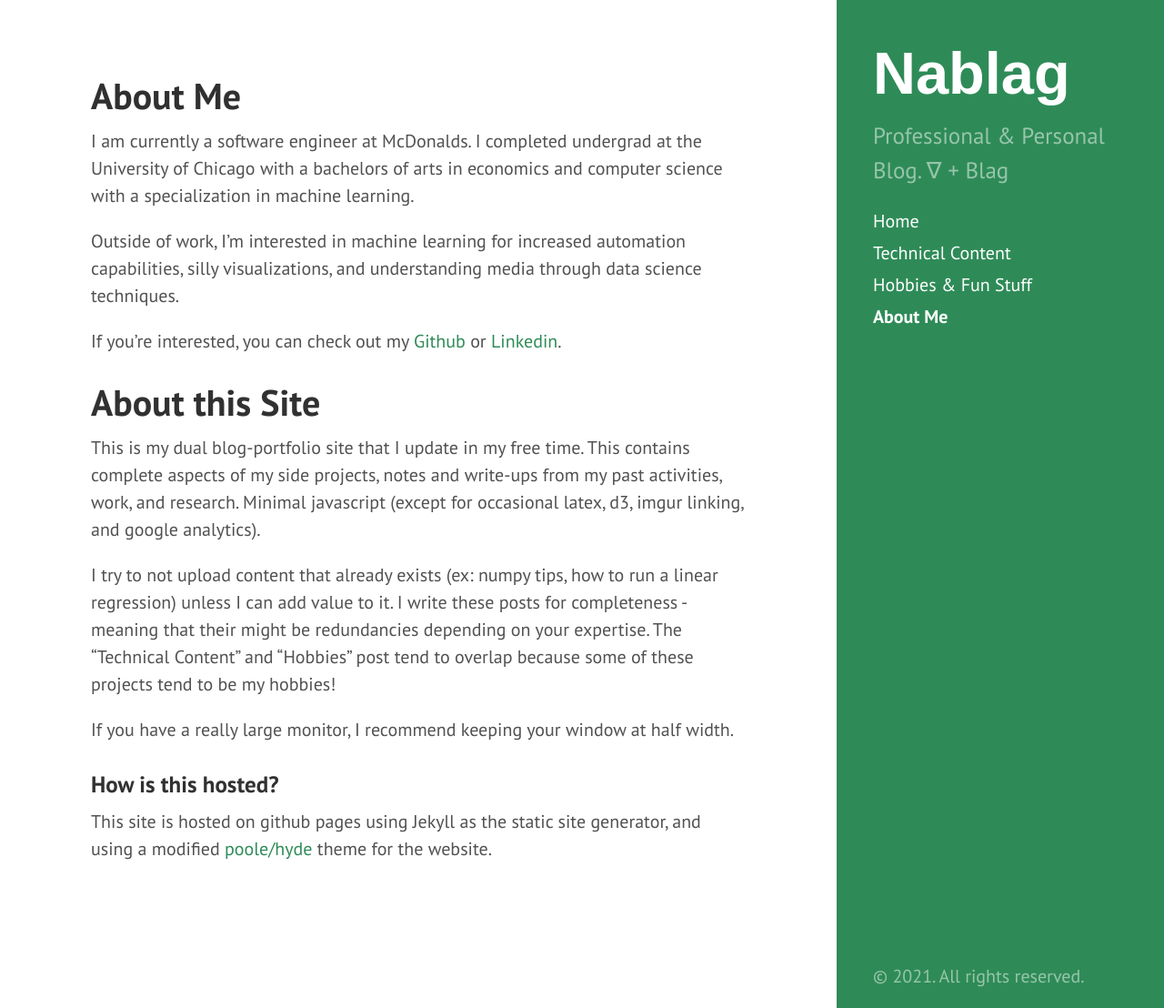
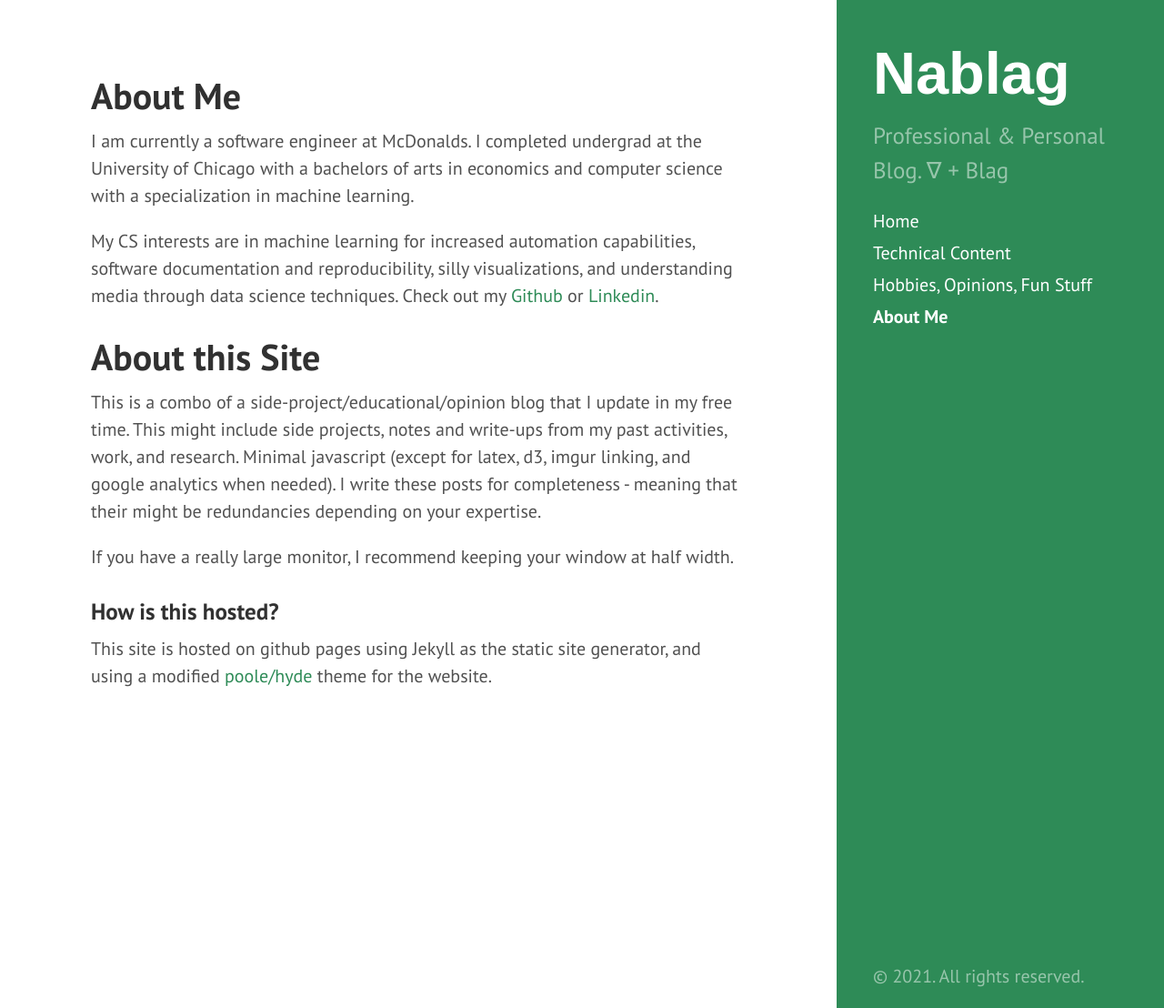
Before and after one commit to tedkim97/tedkim97.github.io, a Jekyll site: the page built from about.md, in a window 1280 px wide and 1108 px high. Shown: the whole window at 91% size. Built offline with Jekyll 4.4.1, drawn with Linux system fonts in a browser that asks for light colours.

Commit message:
modifications to about section and section wording

```diff
--- a/about.md
+++ b/about.md
@@ -7,14 +7,10 @@ permalink: about
 
 I am currently a software engineer at McDonalds. I completed undergrad at the University of Chicago with a bachelors of arts in economics and computer science with a specialization in machine learning.
 
-Outside of work, I'm interested in machine learning for increased automation capabilities, silly visualizations, and understanding media through data science techniques.
-
-If you're interested, you can check out my [Github](https://github.com/tedkim97) or [Linkedin](https://www.linkedin.com/in/ted-kim/).
+My CS interests are in machine learning for increased automation capabilities, software documentation and reproducibility, silly visualizations, and understanding media through data science techniques. Check out my [Github](https://github.com/tedkim97) or [Linkedin](https://www.linkedin.com/in/ted-kim/).
 
 # About this Site
-This is my dual blog-portfolio site that I update in my free time. This contains complete aspects of my side projects, notes and write-ups from my past activities, work, and research. Minimal javascript (except for occasional latex, d3, imgur linking, and google analytics).
-
-I try to not upload content that already exists (ex: numpy tips, how to run a linear regression) unless I can add value to it. I write these posts for completeness - meaning that their might be redundancies depending on your expertise. The "Technical Content" and "Hobbies" post tend to overlap because some of these projects tend to be my hobbies!
+This is a combo of a side-project/educational/opinion blog that I update in my free time. This might include side projects, notes and write-ups from my past activities, work, and research. Minimal javascript (except for latex, d3, imgur linking, and google analytics when needed). I write these posts for completeness - meaning that their might be redundancies depending on your expertise.
 
 If you have a really large monitor, I recommend keeping your window at half width.
 
```
Also changed, not shown: fun_stuff.md (+2 -2 lines).
